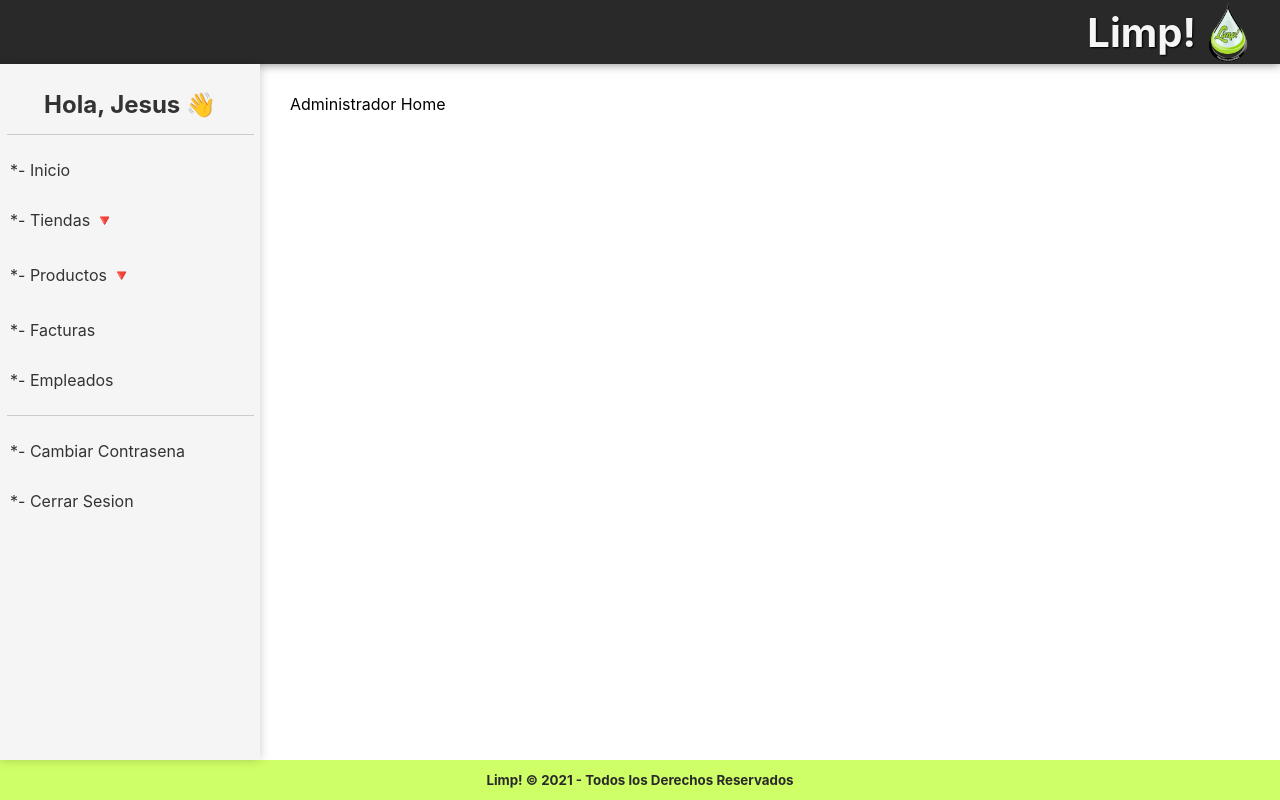
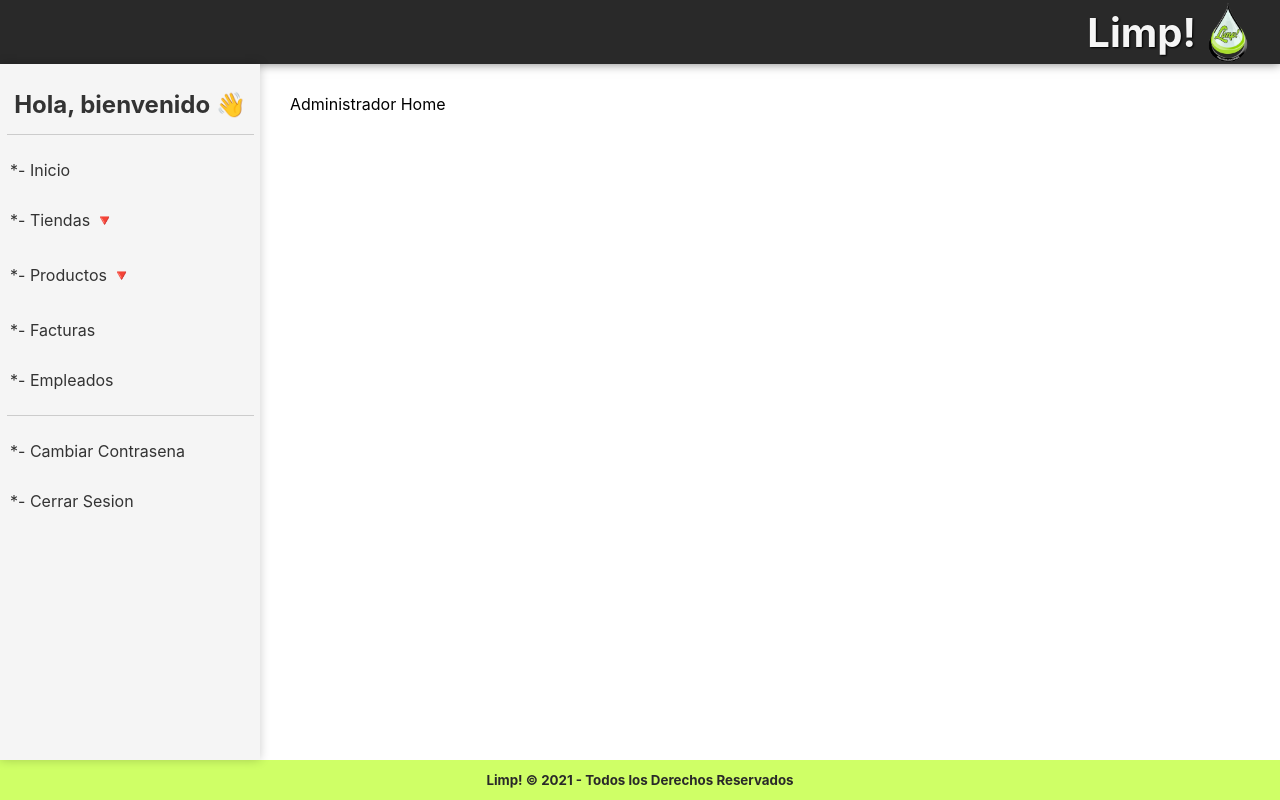
Before and after one commit to waraps/limp-f, a React (Create React App) app: page / in a window 1280 px wide. Built offline with nearby package versions, Linux system fonts and the light colour scheme; sample sign-in values are in the browser's storage.

Commit message:
testing logout request

```diff
--- a/src/components/Drawer.js
+++ b/src/components/Drawer.js
@@ -1,26 +1,28 @@
 import React from 'react'
-import { useSelector } from "react-redux";
+import { useDispatch, useSelector } from "react-redux";
 import {useHistory} from 'react-router-dom'
 import {Link} from "react-router-dom";
 import './Drawer.css'
+
+import { userData } from "../redux/loginSlice";
+import { logoutFetch } from '../redux/logoutSlice'
 
 // components
 import Dropdown from './Dropdown'
 
 export default function Drawer({nav}) {
+    const dispatch = useDispatch()
     const toggle = useSelector(state => state.toogle.isOpen)
+    const { user } = useSelector(userData)
     const history = useHistory();
 
     const logout = () => {
-        setTimeout(() => {
-            localStorage.clear()
-            history.replace('/login')
-        }, 1000);
+        dispatch(logoutFetch(history))
     }
     return (
         <nav className={toggle ? 'drawer-container-visible' : 'drawer-container'}>
             <div className='drawer-title'>
-                <h2>Hola, Jesus &#x1F44B;</h2>
+                {user ? <h2>Hola, {user.name} &#x1F44B;</h2> : <h2>Hola, bienvenido &#x1F44B;</h2>}
             </div>
             <div className='drawer-separator'></div>
             <div className='drawer-options'>
```
